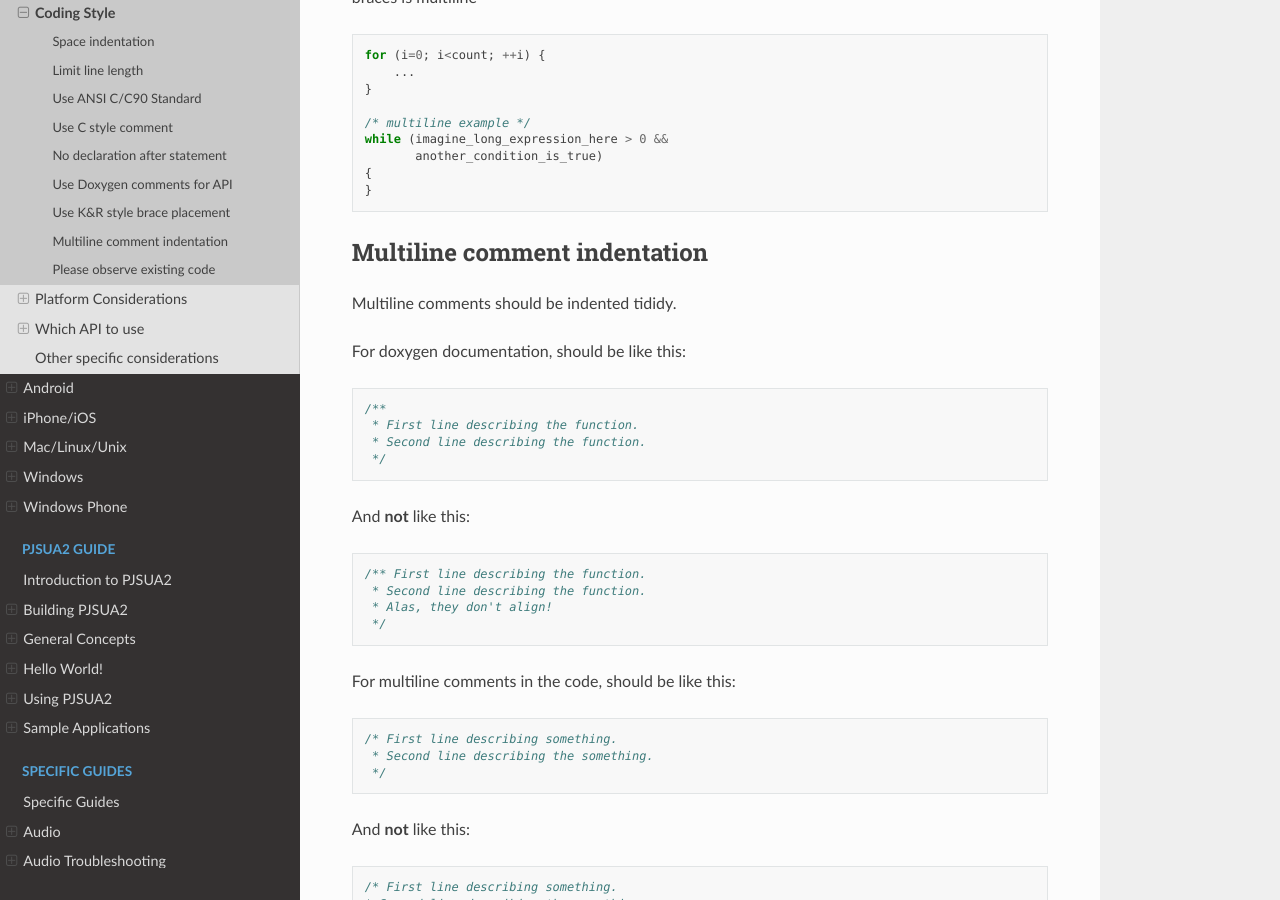
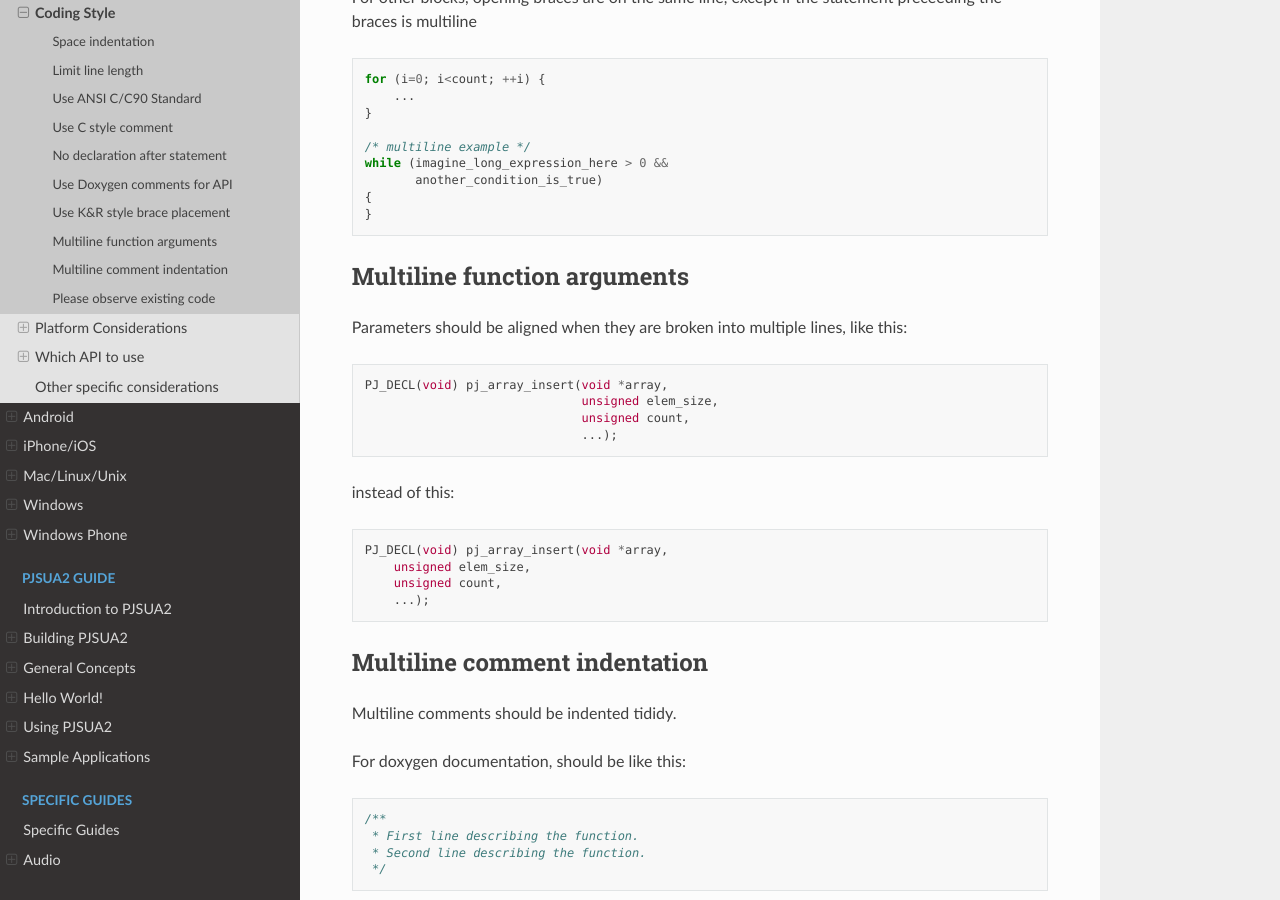
Before and after one commit to pjsip/pjproject_docs, a Sphinx documentation site: the page built from docs/source/get-started/coding-style.rst, in a window 1280 px wide and 900 px high, scrolled down 2636 px. Built offline with Sphinx 7.4.7 and the Read the Docs theme 3.1.0, drawn with Linux system fonts in a browser that asks for light colours; the version number could not be read and is left out; some of the changed text lies outside the part shown.

Commit message:
Added multiline function arguments

```diff
--- a/docs/source/get-started/coding-style.rst
+++ b/docs/source/get-started/coding-style.rst
@@ -131,6 +131,29 @@ braces is multiline
     }
 
 
+Multiline function arguments
+------------------------------
+Parameters should be aligned when they are broken into multiple lines, like this:
+
+.. code-block:: c
+
+    PJ_DECL(void) pj_array_insert(void *array,
+                                  unsigned elem_size,
+                                  unsigned count,
+                                  ...);
+
+
+instead of this:
+
+.. code-block:: c
+
+    PJ_DECL(void) pj_array_insert(void *array,
+        unsigned elem_size,
+        unsigned count,
+        ...);
+
+
+
 Multiline comment indentation
 ------------------------------
 Multiline comments should be indented tididy.
```
